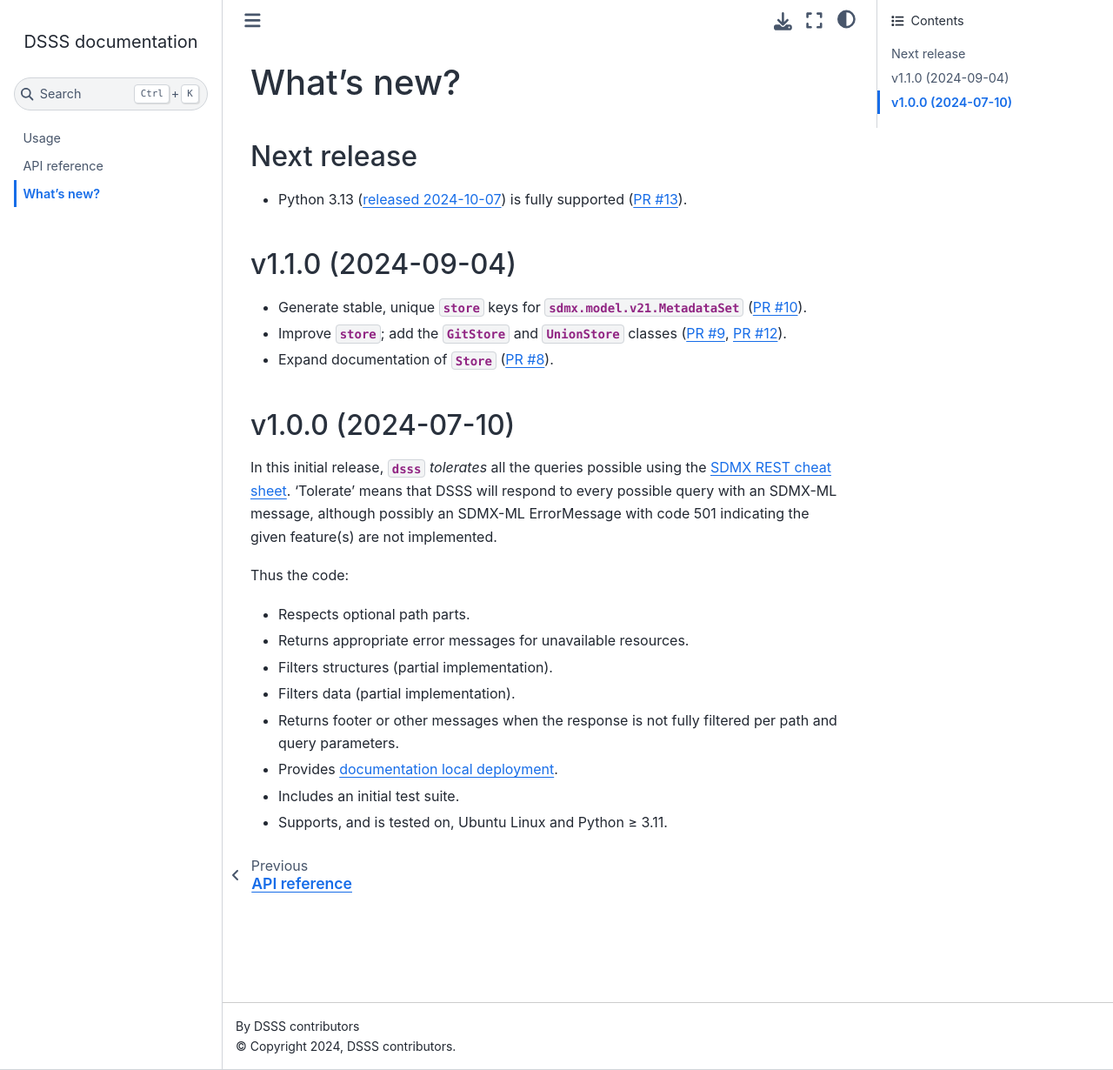
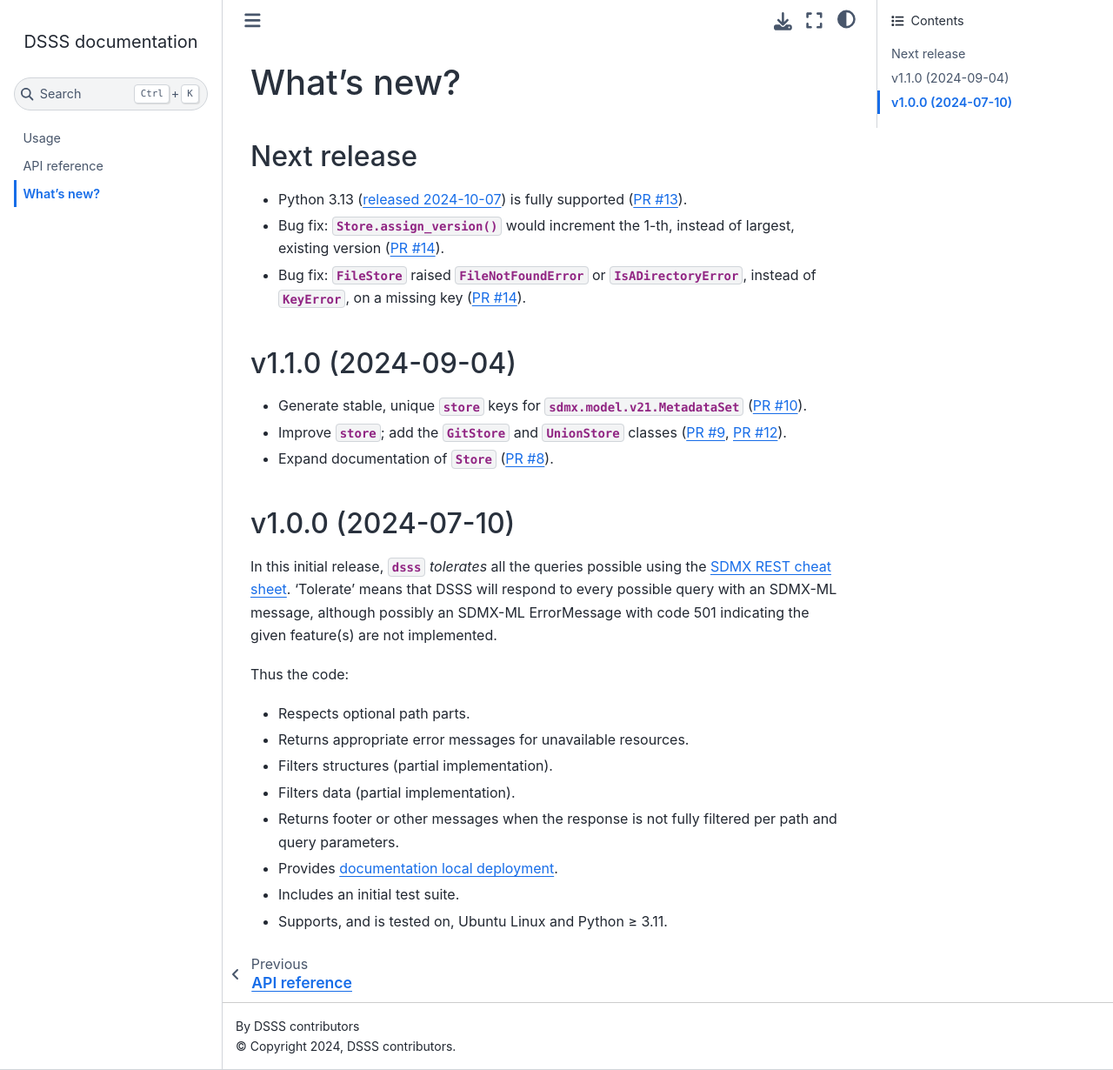
Before and after one commit to khaeru/dsss, a Sphinx documentation site: the page built from doc/whatsnew.rst, in a window 1280 px wide and 1230 px high. Shown: the whole window at 87% size. Built offline with Sphinx 7.4.7 and the Sphinx Book theme 1.1.4, drawn with Linux system fonts in a browser that asks for light colours.

Commit message:
Add #14 to doc/whatsnew

```diff
--- a/doc/whatsnew.rst
+++ b/doc/whatsnew.rst
@@ -5,6 +5,8 @@ Next release
 ============
 
 - Python 3.13 (`released 2024-10-07 <https://www.python.org/downloads/release/python-3130/>`_) is fully supported (:pull:`13`).
+- Bug fix: :meth:`.Store.assign_version` would increment the 1-th, instead of largest, existing version (:pull:`14`).
+- Bug fix: :class:`.FileStore` raised :class:`FileNotFoundError` or :class:`IsADirectoryError`, instead of :class:`KeyError`, on a missing key (:pull:`14`).
 
 v1.1.0 (2024-09-04)
 ===================
```
